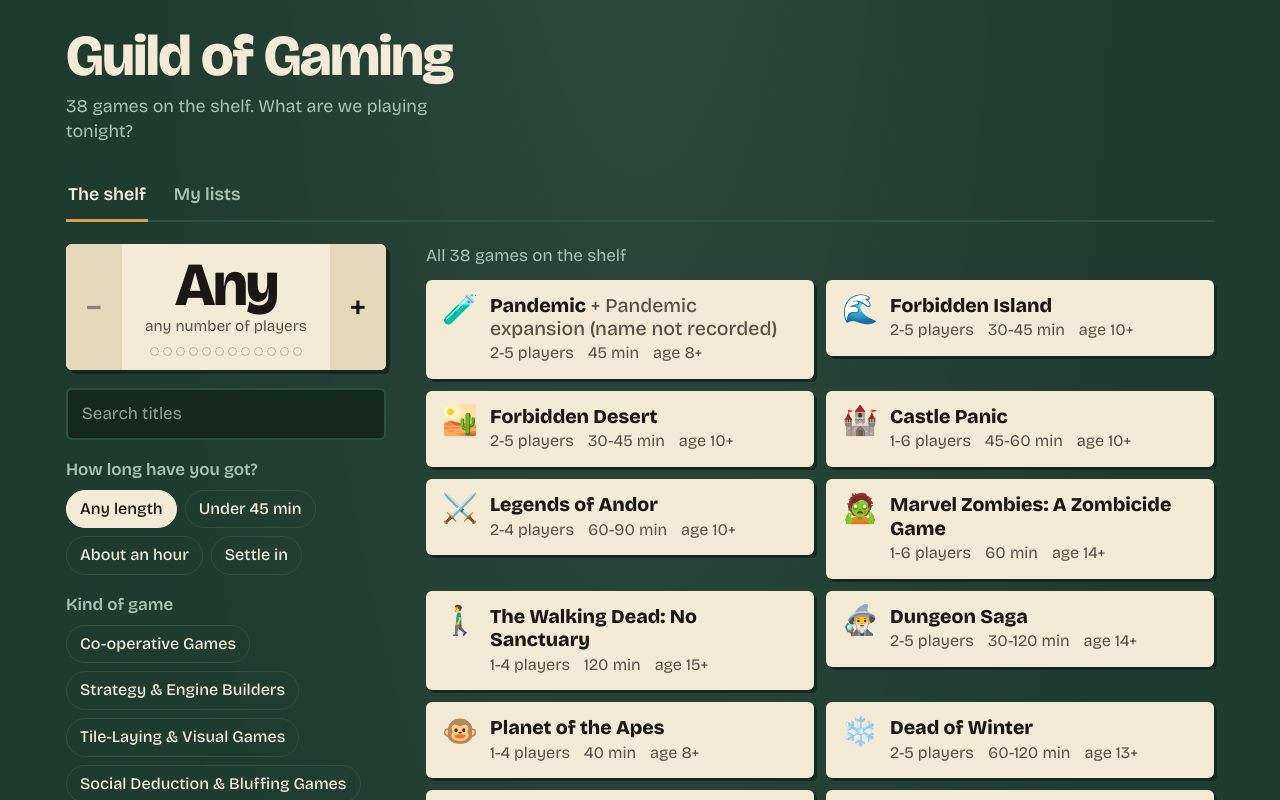
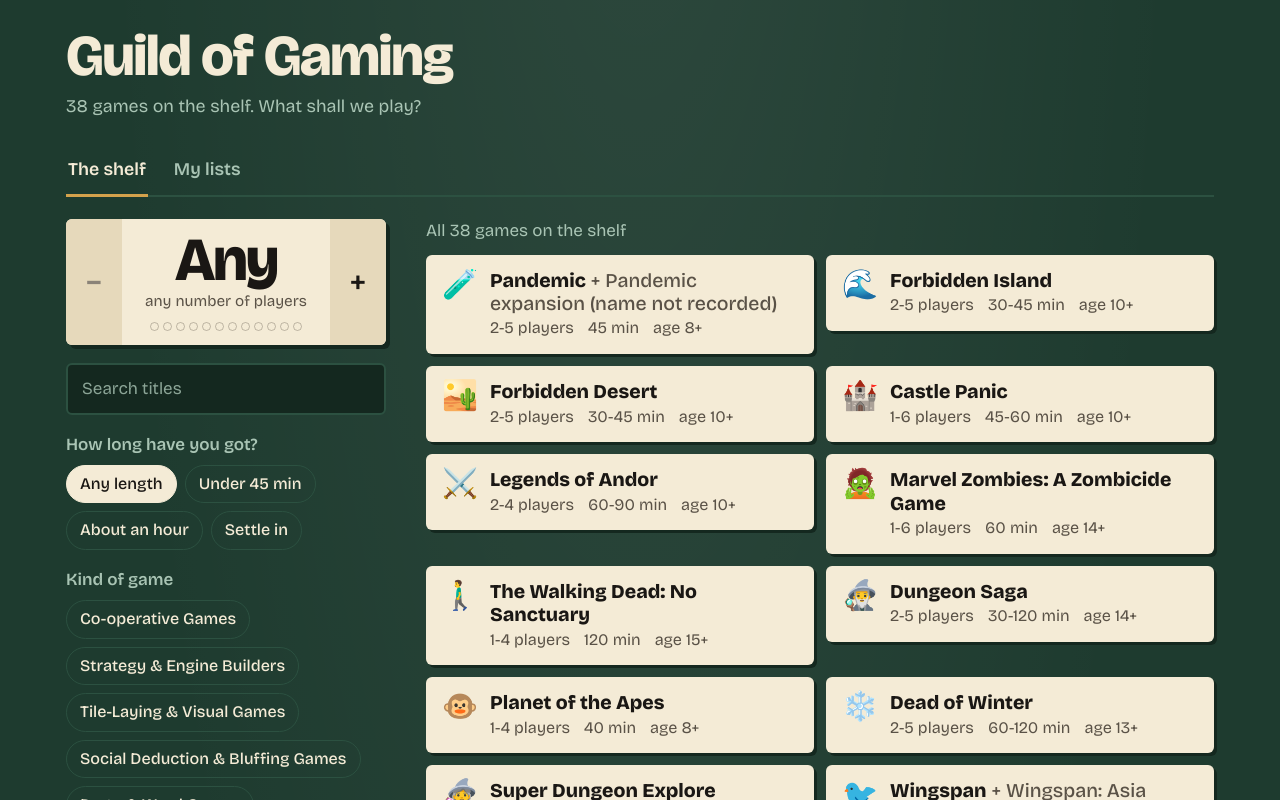
Before and after one commit to nbogie/guild-of-gaming-inventory, a React (Vite) app: page / in a window 1280 px wide. Shown: the top 800 px of the page. Built offline with nearby package versions, Linux system fonts and the light colour scheme.

Commit message:
remove "tonight" language

```diff
--- a/src/App.tsx
+++ b/src/App.tsx
@@ -16,7 +16,7 @@ export default function App() {
     <div className="app">
       <header className="masthead">
         <h1>Guild of Gaming</h1>
-        <p>{inventory.games.length} games on the shelf. What are we playing tonight?</p>
+        <p>{inventory.games.length} games on the shelf. What shall we play?</p>
       </header>
 
       <nav className="pagenav" aria-label="Pages">
--- a/src/components/MyLists.tsx
+++ b/src/components/MyLists.tsx
@@ -14,7 +14,7 @@ interface Props {
 const gameById = Object.fromEntries(inventory.games.map((g) => [g.id, g]))
 
 export default function MyLists({ lists, onToggle, onImport, onClear }: Props) {
-  const [active, setActive] = useState<ListId>('want-to-try')
+  const [active, setActive] = useState<ListId>('want-to-play')
   const [status, setStatus] = useState<string | null>(null)
   const fileRef = useRef<HTMLInputElement>(null)
   const total = LIST_IDS.reduce((n, id) => n + lists[id].length, 0)
--- a/src/components/PlayerStepper.tsx
+++ b/src/components/PlayerStepper.tsx
@@ -16,7 +16,7 @@ export default function PlayerStepper({ value, onChange }: Props) {
       </button>
       <div className="stepper-face" aria-live="polite">
         <span className="stepper-num">{value ?? 'Any'}</span>
-        <span className="stepper-cap">{value == null ? 'any number of players' : value === 1 ? 'player tonight' : 'players tonight'}</span>
+        <span className="stepper-cap">{value == null ? 'any number of players' : value === 1 ? 'player' : 'players'}</span>
         <span className="stepper-pips" aria-hidden="true">
           {Array.from({ length: MAX }, (_, i) => (
             <i key={i} className={value != null && i < value ? 'on' : ''} />
--- a/src/styles.css
+++ b/src/styles.css
@@ -9,6 +9,7 @@
   --sage: #a9c4b4;
   --brass: #d4a24c;
   --pip: #b8322e;
+  --play: #c2672a;
   --want: #d4a24c;
   --teach: #3f8f7a;
   --played: #4e6fa3;
@@ -387,6 +388,7 @@ button {
   border-radius: 50%;
 }
 
+.mark-want-to-play { background: var(--play); }
 .mark-want-to-try { background: var(--want); }
 .mark-can-teach { background: var(--teach); }
 .mark-played { background: var(--played); }
@@ -440,6 +442,7 @@ button {
   color: var(--cream);
 }
 
+.tag-want-to-play { --c: var(--play); }
 .tag-want-to-try { --c: #9a6f1f; }
 .tag-can-teach { --c: var(--teach); }
 .tag-played { --c: var(--played); }
--- a/src/types.ts
+++ b/src/types.ts
@@ -38,10 +38,11 @@ export interface Inventory {
   games: Game[]
 }
 
-export const LIST_IDS = ['want-to-try', 'can-teach', 'played', 'favourite', 'not-for-me'] as const
+export const LIST_IDS = ['want-to-play', 'want-to-try', 'can-teach', 'played', 'favourite', 'not-for-me'] as const
 export type ListId = (typeof LIST_IDS)[number]
 
 export const LIST_LABELS: Record<ListId, string> = {
+  'want-to-play': 'Want to play',
   'want-to-try': 'Want to try',
   'can-teach': 'Can teach',
   played: 'Played',
```
Also changed, not shown: 1 other file (tests, documents, lock files or other folders).
